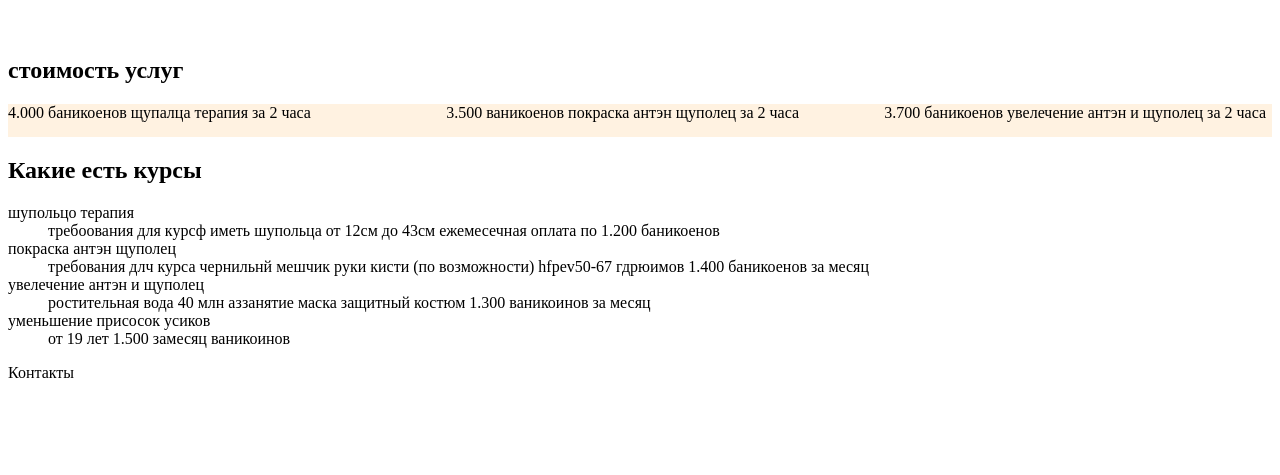
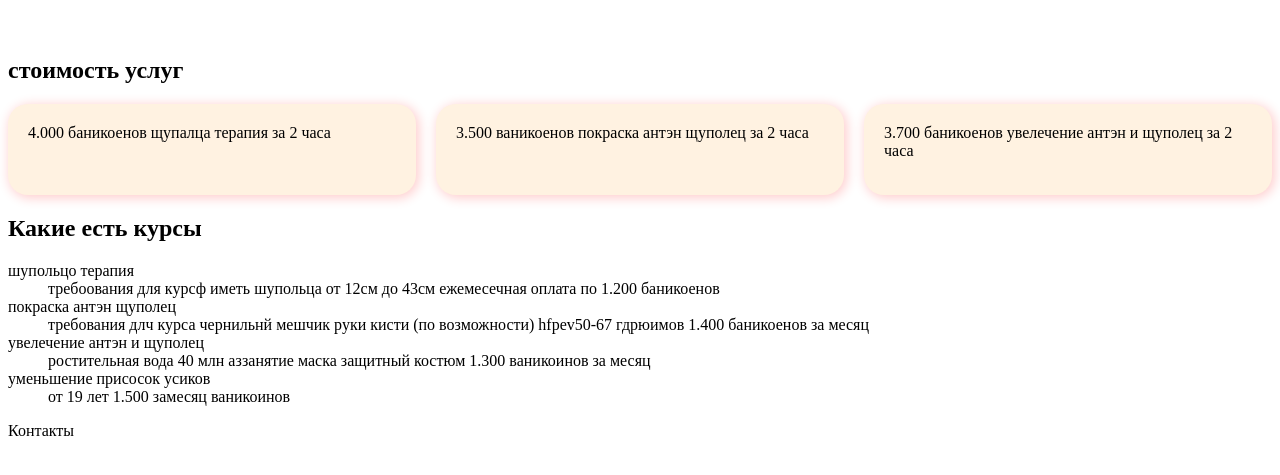
Before and after one commit to MakarichevMiha/MakarichevMiha.github.io, a plain HTML site: page index.html in a window 1280 px wide. Shown: the part 61-536 px from the top of the page. Drawn offline with Linux system fonts and the light colour scheme.

Commit message:
Update style.css

```diff
--- a/style.css
+++ b/style.css
@@ -1,8 +1,15 @@
 .textcols {
-	column-width: 33%;
-	column-count: 3;
-	column-gap: 4%;
+	display: grid;
+	grid-template-columns: 1fr 1fr 1fr;
+	gap: 20px;
+
+}
+
+.textcols-item {
 	background: #fff2e1;
+	border-radius: 20px;
+	padding: 20px;
+	box-shadow: 2px 2px 12px 1px rgba(255, 0, 0, 0.2);
 }
 
 .textcols p {
```
